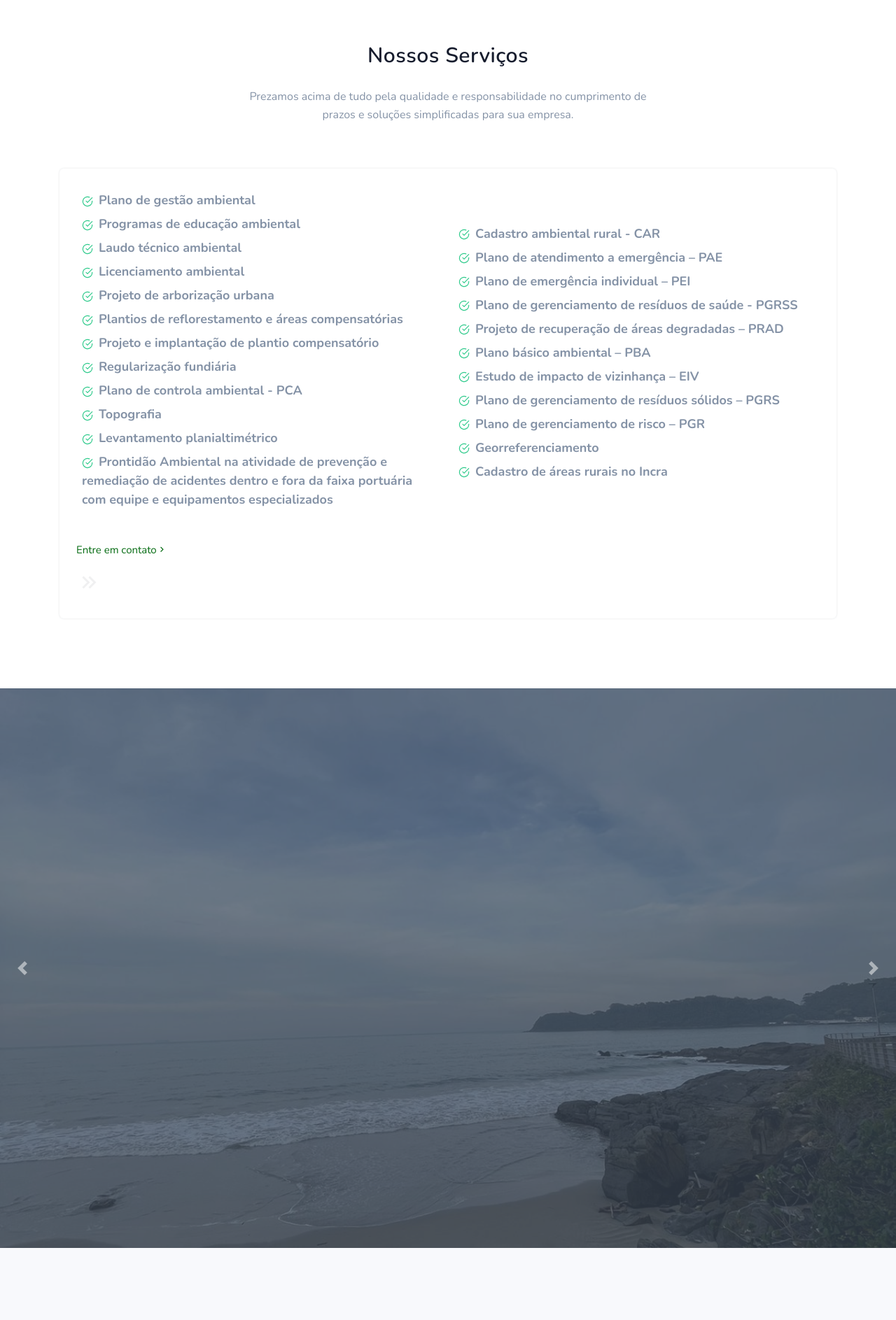
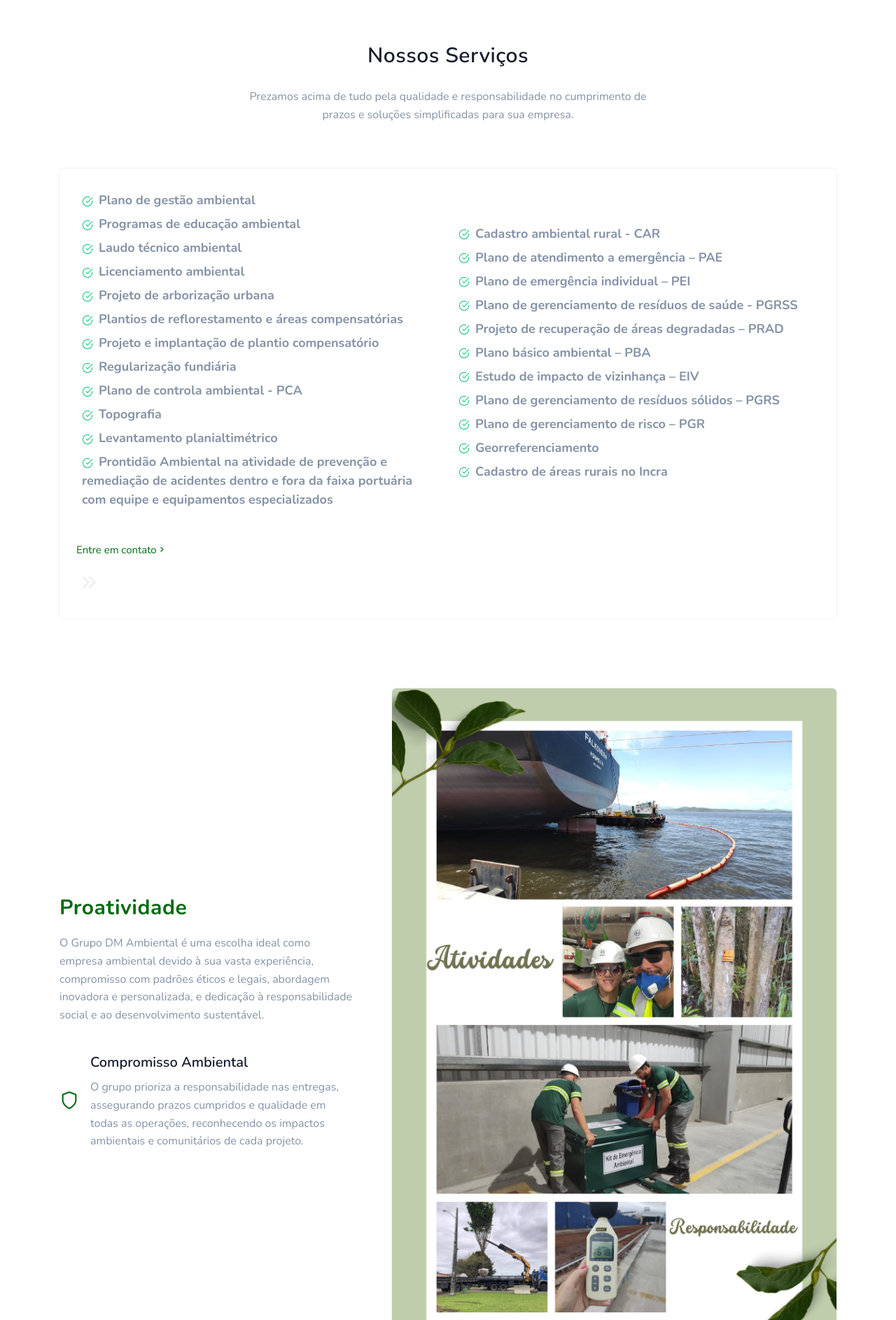
Before and after one commit to ElMarcelFarias/sts_ambiental, a PHP site: page / in a window 1280 px wide. Shown: the part 4240-6127 px from the top of the page at 70% size. Run offline with PHP 8.4, Linux system fonts and the light colour scheme.

Commit message:
Change: Incluindo mosaico de foto e algumas alterações em textos.

```diff
--- a/index.php
+++ b/index.php
@@ -73,7 +73,7 @@
                             <div class="col-lg-12 text-center">
                                 <div class="title-heading mt-4">
                                     <h1 class="heading mb-3 text-white title-dark animated fadeInUpBig animation-delay-3">Quem somos?</h1>
-                                    <p class="para-desc text-light para-dark mx-auto animated fadeInUpBig animation-delay-7">Com foco em entregar estudos de qualidade e soluções com responsabilidade, a STS é uma empresa especializada em regularizações ambientais e imobiliárias. </p>
+                                    <p class="para-desc text-light para-dark mx-auto animated fadeInUpBig animation-delay-7">Com foco em entregar estudos de qualidade e soluções com responsabilidade, uma empresa especializada em regularizações ambientais, imobiliárias e prontidão ambiental. </p>
                                     <div class="mt-4 pt-2 animated fadeInUpBig animation-delay-11">
                                         <a href="#contato" class="btn btn-primary mt-2"><i class="mdi mdi-email"></i>Solicitar atendimento</a>
                                     </div>
@@ -375,6 +375,37 @@
         </div>
     </section>
 
+    <section>
+        <!-- vai ser aqui o mosaico -->
+        <div class="container mt-80 mt-60 mb-5">
+            <div class="row align-items-center">
+                <div class="col-lg-5 order-2 order-lg-1 mt-4 pt-2 mt-lg-0 pt-lg-0">
+                    <div class="section-title mr-lg-4">
+                        <h1 class="title mb-3"><span class="text-primary font-weight-bold">Proatividade</span></h1>
+                        <p class="para-desc text-muted">O Grupo DM Ambiental é uma escolha ideal como empresa ambiental devido à sua vasta experiência, compromisso com padrões éticos e legais, abordagem inovadora e personalizada, e dedicação à responsabilidade social e ao desenvolvimento sustentável.</p>
+
+                        <div class="row">
+                            <div class="col-12">
+                                <div class="d-flex align-items-center pt-4">
+                                    <h2><svg xmlns="http://www.w3.org/2000/svg" width="24" height="24" viewBox="0 0 24 24" fill="none" stroke="currentColor" stroke-width="2" stroke-linecap="round" stroke-linejoin="round" class="feather feather-shield fea icon-m-md text-primary"><path d="M12 22s8-4 8-10V5l-8-3-8 3v7c0 6 8 10 8 10z"></path></svg></h2>
+                                    <div class="ml-3">
+                                        <h5>Compromisso Ambiental</h5>
+                                        <p class="text-muted mb-0">O grupo prioriza a responsabilidade nas entregas, assegurando prazos cumpridos e qualidade em todas as operações, reconhecendo os impactos ambientais e comunitários de cada projeto.</p>
+                                    </div>
+                                </div>
+                            </div>
+                        </div>
+                    </div>
+                </div><!--end col-->
+
+                <div class="col-lg-7 order-1 order-lg-2">
+                    <div class="position-relative">
+                        <img src="images/mosaico_fotos.png" class="img-fluid mx-auto d-block rounded shadow" alt="">
+                    </div>
+                </div><!--end col-->
+            </div><!--end row-->
+        </div>
+    </section>
 
     <section class="home-slider position-relative carousel-dm">
         <div id="carouselExampleControls2" class="carousel slide carouse-vh" data-ride="carousel">
@@ -547,12 +578,12 @@
                     <div class="col-lg-7 col-md-7 mt-4 pt-2 mt-sm-0 pt-sm-0">
                         <div class="section-title ml-lg-4">
                             <h4 class="title mb-4">Sobre a empresa </h4>
-                            <p class="text-muted" style="text-align: justify;">Formada por uma equipe multidisciplinar, o maior objetivo da STS é prestar uma consultoria de excelência para os seus clientes e, respectivamente, atender todas as necessidades concernentes as questões ambientais e imobiliárias de forma célere e completa.</p>
+                            <p class="text-muted" style="text-align: justify;">Formada por uma equipe multidisciplinar, o maior objetivo do grupo é prestar uma consultoria de excelência para os seus clientes e, respectivamente, atender todas as necessidades concernentes as questões ambientais e imobiliárias de forma célere e completa.</p>
                         </div>
                     <ul class="list-unstyled social-icon social mb-0 mt-4 ml-4">
-                        <li class="list-inline-item"><a href="https://www.facebook.com/stsregularize" class="rounded" target="_blank"><i data-feather="facebook" class="fea icon-sm fea-social"></i></a></li>
-                        <li class="list-inline-item"><a href="https://www.instagram.com/stsambiental/"  class="rounded" target="_blank"><i data-feather="instagram" class="fea icon-sm fea-social"></i></a></li>
-                        <li class="list-inline-item"><a href="https://www.linkedin.com/company/sts-regulariza%C3%A7%C3%A3o-ambiental-e-imobili%C3%A1ria/about/" class="rounded" target="_blank" ><i data-feather="linkedin" class="fea icon-sm fea-social"></i></a></li>
+                        <li class="list-inline-item"><a href="https://www.facebook.com/AmbientalDM" class="rounded" target="_blank"><i data-feather="facebook" class="fea icon-sm fea-social"></i></a></li>
+                        <li class="list-inline-item"><a href="https://www.instagram.com/grupo.dmstsambiental"  class="rounded" target="_blank"><i data-feather="instagram" class="fea icon-sm fea-social"></i></a></li>
+                        <!--<li class="list-inline-item"><a href="https://www.linkedin.com/company/sts-regulariza%C3%A7%C3%A3o-ambiental-e-imobili%C3%A1ria/about/" class="rounded" target="_blank" ><i data-feather="linkedin" class="fea icon-sm fea-social"></i></a></li> -->
                     </ul>
                     </div>
                 </div>
@@ -681,7 +712,7 @@
                                 <div class="content mt-3">
                                     <h4 class="title font-weight-bold">E-mail para contato</h4>
                                     <p class="text-muted">Estamos esperando seu contato via email!</p>
-                                    <a href="mailto:dmambiental@dmambiental.com" class="text-primary">regularize@stsambiental.com</a>
+                                    <a href="mailto:dmambiental@dmambiental.com" class="text-primary">dmambiental@dmambiental.com</a>
                                 </div>
                             </div>
                         </div>
@@ -809,9 +840,9 @@
 
                 <div class="col-sm-2 mt-4 mt-sm-0 pt-2 pt-sm-0 text-end">
                     <ul class="list-unstyled social-icon social mb-0 mt-4">
-                        <li class="list-inline-item"><a href="https://www.facebook.com/stsregularize" class="rounded" target="_blank"><i data-feather="facebook" class="fea icon-sm fea-social"></i></a></li>
-                        <li class="list-inline-item"><a href="https://www.instagram.com/stsambiental/"  class="rounded" target="_blank"><i data-feather="instagram" class="fea icon-sm fea-social"></i></a></li>
-                        <li class="list-inline-item"><a href="https://www.linkedin.com/company/sts-regulariza%C3%A7%C3%A3o-ambiental-e-imobili%C3%A1ria/" class="rounded" target="_blank" ><i data-feather="linkedin" class="fea icon-sm fea-social"></i></a></li>
+                        <li class="list-inline-item"><a href="https://www.facebook.com/AmbientalDM" class="rounded" target="_blank"><i data-feather="facebook" class="fea icon-sm fea-social"></i></a></li>
+                        <li class="list-inline-item"><a href="https://www.instagram.com/grupo.dmstsambiental"  class="rounded" target="_blank"><i data-feather="instagram" class="fea icon-sm fea-social"></i></a></li>
+                        <!--<li class="list-inline-item"><a href="https://www.linkedin.com/company/sts-regulariza%C3%A7%C3%A3o-ambiental-e-imobili%C3%A1ria/" class="rounded" target="_blank" ><i data-feather="linkedin" class="fea icon-sm fea-social"></i></a></li>-->
                     </ul>
                 </div>
             </div>
@@ -819,7 +850,7 @@
     </footer>
 
 
-    <a href="https://wa.me/message/F4Q3QFF4YBS5J1" class="btn btn-icon back-to-top" target="_BLANK"><img src="images/logowpp.svg" alt="" width="40px"></a>
+    <a href="https://wa.me/5541992286947?text=Ol%C3%A1,%20tenho%20algumas%20duvidas%20que%20gostaria%20de%20esclarecer.%20Poderia%20me%20auxiliar?" class="btn btn-icon back-to-top" target="_BLANK"><img src="images/logowpp.svg" alt="" width="40px"></a>
     <script src="js/jquery-3.5.1.min.js"></script>
     <script src="js/jquery.mask.min.js"></script>
     <script src="js/bootstrap.bundle.min.js"></script>
```
Also changed, not shown: images/mosaico_fotos.png (added).
